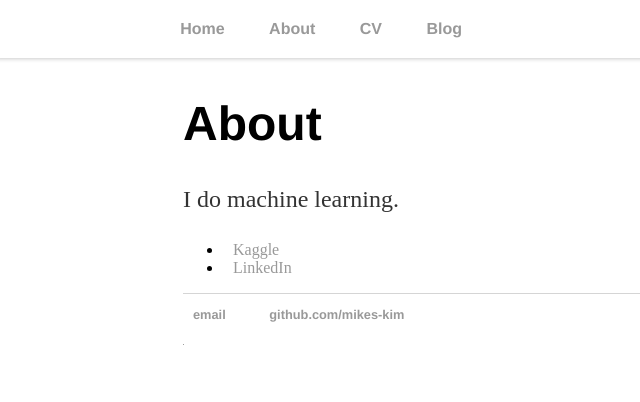
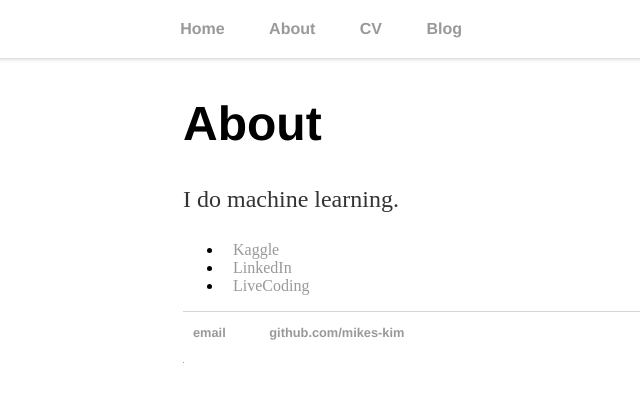
Before and after one commit to mikes-kim/mikes-kim.github.io, a Jekyll site: the page built from about/index.html, in a window 1280 px wide. Shown: the top 402 px of the page, without its empty margins (9-649 px from the left). Built offline with Jekyll 4.4.1, drawn with Linux system fonts in a browser that asks for light colours; grey boxes are pictures that could not be loaded.

Commit message:
Update index.html

```diff
--- a/about/index.html
+++ b/about/index.html
@@ -10,5 +10,6 @@ title: About Michael Kim
 			<ul class="contacts">
 				<li><a href="https://www.kaggle.com/mikeskim">Kaggle</a></li>
 				<li><a href="http://www.linkedin.com/pub/mike-kim/b/8ab/12a/">LinkedIn</a></li>
+				<li><a href="https://www.livecoding.tv/mikeskim/">LiveCoding</a></li>
 				</ul>
 		</div>
```
